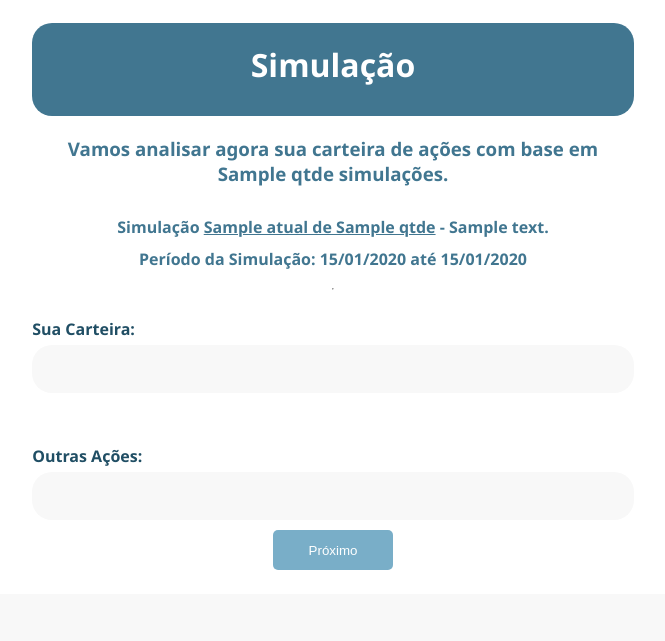
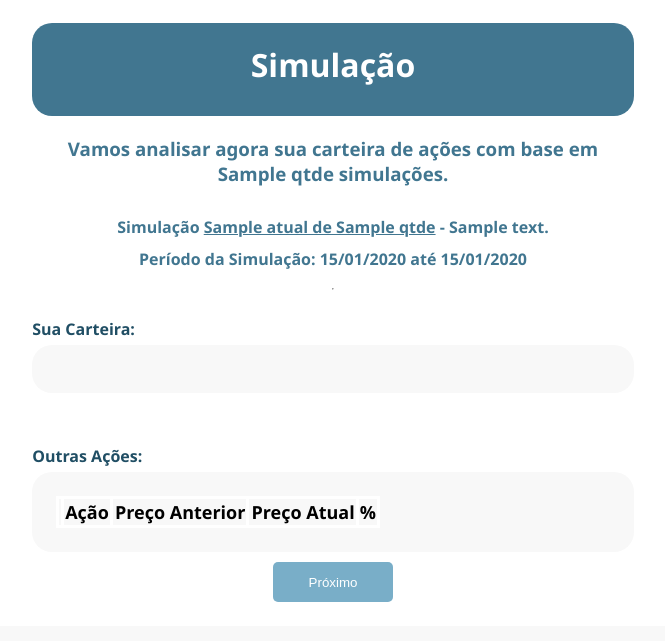
Before and after one commit to deguedess/ipaa_new, a Django app: template IPAA_APP/Polls/templates/simulation.html in a window 1280 px wide. Shown: the part 61-702 px from the top of the page, without its empty margins (307-972 px from the left). Run offline with Django 3.2, Linux system fonts and the light colour scheme; tables that the repository leaves empty hold one stand-in row (values such as "Sample post"); the template is opened without the code that fills it: values that come from a table or form of the project are taken from there, most other values are stand-ins (such as "Sample title", 1, 10 or a date in 2020).

Commit message:
Signed-off-by: iuri <iuri.guedes.emer@gmail.com>

```diff
--- a/IPAA_APP/Polls/forms.py
+++ b/IPAA_APP/Polls/forms.py
@@ -89,6 +89,7 @@
         return Carteiras.objects.get(usuario_id=userid)
 
     def getAcoesSimulacao(self, simula, cart):
+
         simu = calculaSimulacoes.getAcoesSimulacoes(simula)
 
         for obj in simu:
--- a/IPAA_APP/Polls/static/styles.css
+++ b/IPAA_APP/Polls/static/styles.css
@@ -71,6 +71,33 @@
   margin: 0 auto;
   min-width: 80%;
   max-width: 80%;
+}
+
+.td-number {
+  text-align: center;
+}
+
+.td-title {
+  padding-left: 2px;
+  text-align: center;
+}
+
+table,
+th,
+td {
+  border: 3px solid;
+  border-collapse: collapse;
+  border-color: white;
+}
+
+.NegativeTransaction {
+  color: #bd1616;
+  text-align: center;
+}
+
+.PositiveTransaction {
+  color: #10b118;
+  text-align: center;
 }
 
 .title {
--- a/IPAA_APP/Polls/templates/simulation.html
+++ b/IPAA_APP/Polls/templates/simulation.html
@@ -26,11 +26,31 @@
 
         <div class="titleSimulation"> Outras Ações: </div>
         <div class="question-list-item">
-            {% for field in form %}
-                {% if field.value == False %}
-                    <ul>{{field }}  {{field.label}}  </ul>
+
+            <table border=1>
+                <tr>
+                    <td></td>
+                    <td>Ação</td>
+                    <td class="td-title">Preço Anterior</td>
+                    <td class="td-title">Preço Atual</td>
+                    <td class="td-number">%</td>
+                </tr>
+            {% for fieldInfo in lista %}
+                <tr>
+                {% if fieldInfo.field.value == False %}
+                <td>{{ fieldInfo.field }} </td>
+                <td> {{ fieldInfo.field.label}}  </td>
+                <td class="td-number">{{ fieldInfo.valorAntigo }}</td>
+                <td class="td-number">{{ fieldInfo.valorAtual }}</td>
+                    {% if fieldInfo.percent < 0%}
+                        <td class="NegativeTransaction">{{ fieldInfo.percent|floatformat:2 }} %</td>
+                    {% else %}
+                        <td class="PositiveTransaction">{{ fieldInfo.percent|floatformat:2 }} %</td>
+                    {% endif %}
                 {% endif %}
+                </tr>
             {% endfor %}
+            </table>
         </div>
 
     <input type="submit" value="Próximo" class="submit-button"/>
```
Also changed, not shown: IPAA_APP/Polls/cycleNode.py (added, +27 -0 lines), IPAA_APP/Polls/simulation.py (+26 -2 lines), IPAA_APP/Polls/views.py (+6 -1 lines).
